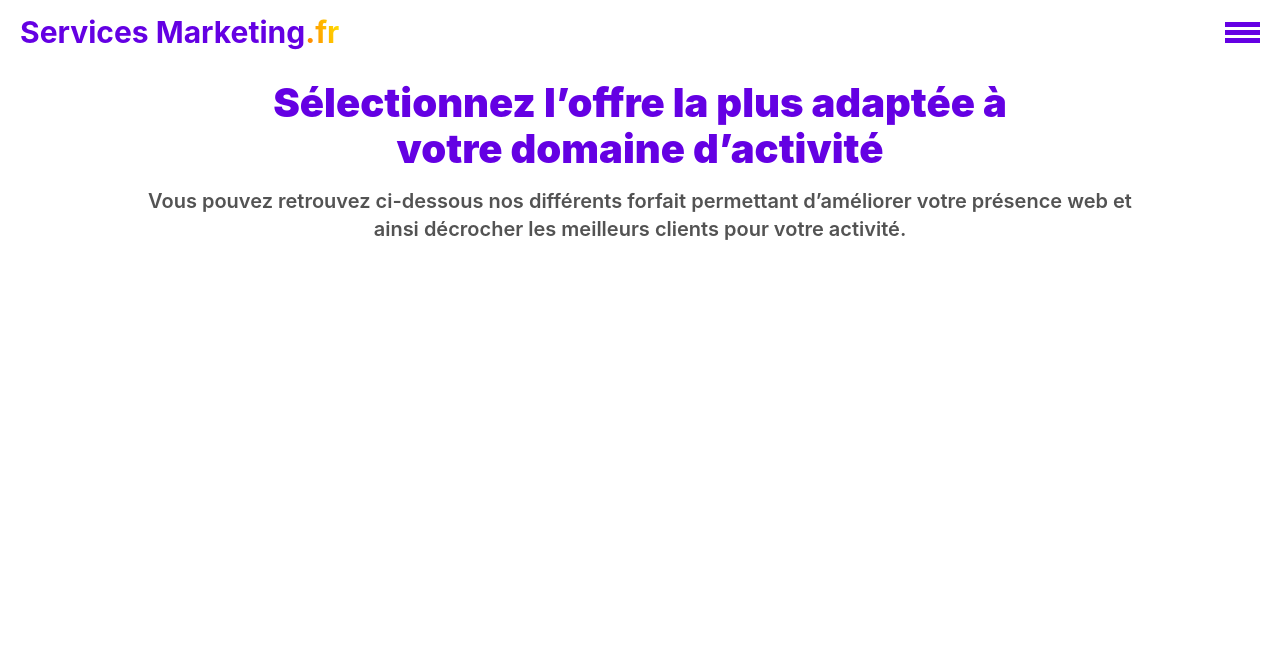
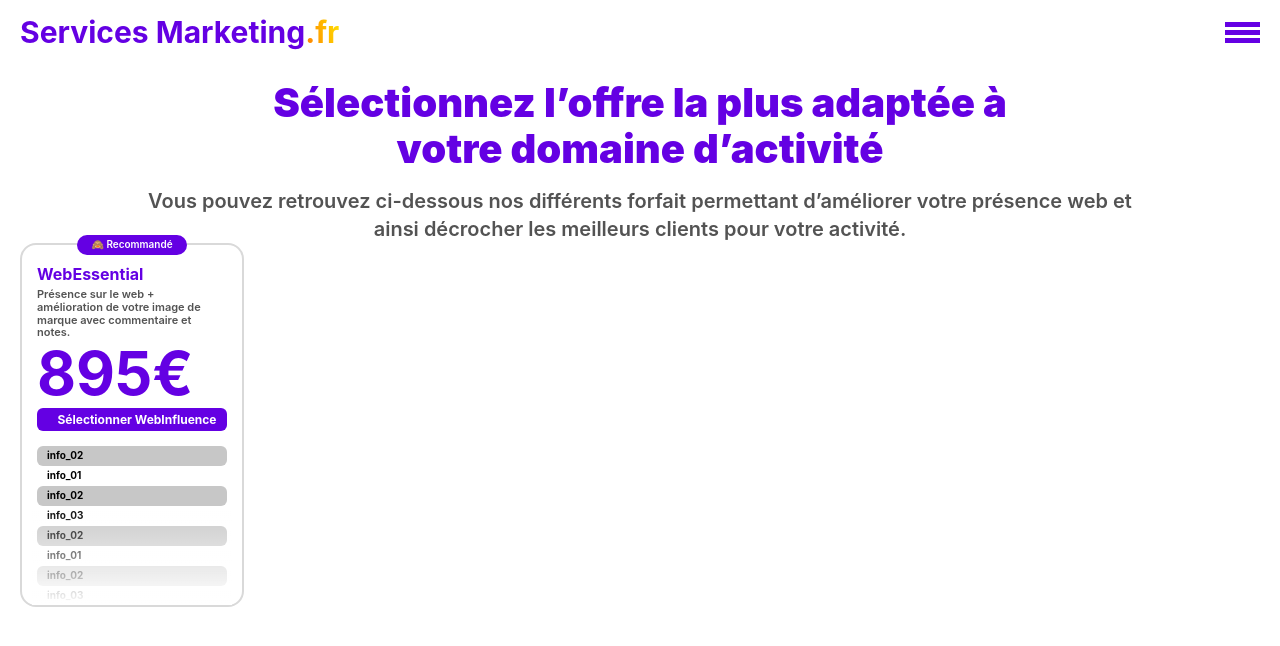
Before and after one commit to HaDock404/app-web-marketing, a React (Create React App) app: page /#/nos-offres in a window 1280 px wide. Shown: the top 646 px of the page. Built offline with nearby package versions, Linux system fonts and the light colour scheme.

Commit message:
mapping composant offer

```diff
--- /dev/null
+++ b/src/components/OfferLargePage.jsx
@@ -0,0 +1,38 @@
+import { Link } from 'react-router-dom'
+import '../styles/offer_large_page.css'
+
+function OfferLargePage({border="solid 2px #D9D9D9", id='left', title='WebEssential', intro="Présence sur le web + amélioration de votre image de marque avec commentaire et notes.", price="895€",link="/nos-offres", button="Sélectionner WebInfluence", info_01="Site web de votre activité", info_02="SEO/référencement Google", info_03="", style1="", display="", greatings="Recommandé", infos = [
+    { text: "info_02", style: "grey" },
+    { text: "info_01", style: null },
+    { text: "info_02", style: "grey" },
+    { text: "info_03", style: null },
+    { text: "info_02", style: "grey" },
+    { text: "info_01", style: null },
+    { text: "info_02", style: "grey" },
+    { text: "info_03", style: null },
+  ]}) {
+    return (
+        <article className='article_offer_large_page' style={{border: border}} id={id}>
+            <article className='offer_large_page_box'>
+                <div className='article_offer_large_page_title'>{title}</div>
+                <div className='article_offer_large_page_intro'>{intro}</div>
+                <div className='article_offer_large_page_price'>{price}</div>
+                <Link to={link} className='article_offer_large_page_button'>{button}</Link>
+                <div>
+                    {infos.map((info, index) => (
+                    <div
+                        key={index}
+                        className={`article_offer_large_page_product ${info.style ? 'info-grey' : ''}`}
+                        style={info.style ? { backgroundColor: style1 } : {}}
+                    >{info.text}</div>
+                    ))}
+                </div>
+
+            </article>
+            <div className='offer_large_page_mask'></div>
+            <div className='article_offer_large_progress' style={{display: display}}>🙈 {greatings}</div>
+        </article>
+    )
+}
+
+export default OfferLargePage
--- a/src/pages/OffersLargePage.jsx
+++ b/src/pages/OffersLargePage.jsx
@@ -1,11 +1,13 @@
 import HeaderOffersLargePage from '../components/HeaderOffersLargePage'
 import IntroOffersLargePage from '../components/IntroOffersLargePage'
+import OfferLargePage from '../components/OfferLargePage'
 
 function OffersLargePage() {
     return (
         <>
             <HeaderOffersLargePage />
             <IntroOffersLargePage />
+            <OfferLargePage />
         </>
     )
 }
--- /dev/null
+++ b/src/styles/offer_large_page.css
@@ -0,0 +1,118 @@
+.section_offer_large_page {
+    width: calc(100% - 100px);
+    display: flex;
+    flex-direction: row;
+    justify-content: center;
+    padding-left: 50px;
+    padding-right: 50px;
+    margin-top: 30px;
+}
+
+.article_offer_large_page {
+    width: 220px;
+    height: 360px;
+    border: solid 2px #6400E3;
+    border-radius: 16px;
+    display: flex;
+    flex-direction: column;
+    align-items: center;
+    position: relative;
+    margin-left: 20px;
+    margin-right: 20px;
+}
+
+.offer_large_page_box {
+    width: calc(100% - 20px);
+    height: calc(100% - 50px);
+    padding-left: 20px;
+    padding-right: 10px;
+    padding-bottom: 50px;
+    overflow-y: auto;
+    overflow-x: hidden;
+}
+
+.offer_large_page_mask {
+    width: calc(100% - 20px);
+    height: 100px;
+    background: linear-gradient(0deg, #ffffff, #ffffff00);
+    position: absolute;
+    bottom: 0px;
+    pointer-events: none;
+}
+
+.article_offer_large_page_title {
+    width: 90%;
+    margin-top: 20px;
+    margin-bottom: 5px;
+    font-size: 16px;
+    font-weight: bolder;
+    color: #6400E3;
+}
+
+.article_offer_large_page_intro {
+    width: 90%;
+    font-weight: 600;
+    color: #535353;
+    font-size: 11px;
+}
+
+.article_offer_large_page_price {
+    color: #6400E3;
+    text-align: left;
+    width: 90%;
+    font-weight: bolder;
+    font-size: 60px;
+    margin: 0;
+    padding: 0;
+}
+
+.article_offer_large_page_button {
+    width: 90%;
+    height: 23px;
+    margin-top: 0px;
+    margin-bottom: 15px;
+    border-radius: 6px;
+    cursor: pointer;
+    color: white;
+    display: flex;
+    flex-direction: row;
+    align-items: center;
+    justify-content: center;
+    padding-left: 10px;
+    font-size: 12px;
+    font-weight: bold;
+    background: #6400E3;
+    text-decoration: none;
+}
+
+.info-grey {
+    background-color: #C7C7C7;
+}
+
+.article_offer_large_page_product {
+    width: 90%;
+    height: 20px;
+    padding-left: 10px;
+    display: flex;
+    flex-direction: row;
+    align-items: center;
+    border-radius: 6px;
+    font-size: 10px;
+    font-weight: bold;
+}
+
+.article_offer_large_progress {
+    position: absolute;
+    width: 110px;
+    height: 20px;
+    background: #6400E3;
+    top: -10px;
+    border-radius: 20px;
+    display: flex;
+    flex-direction: row;
+    justify-content: center;
+    align-items: center;
+    color: white;
+    font-size: 10px;
+    font-weight: 600;
+}
```
